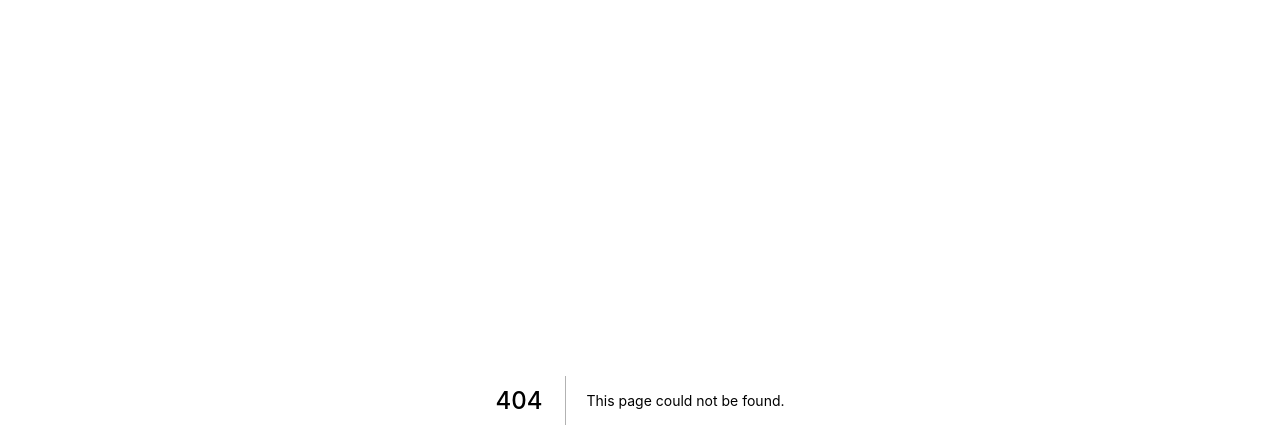
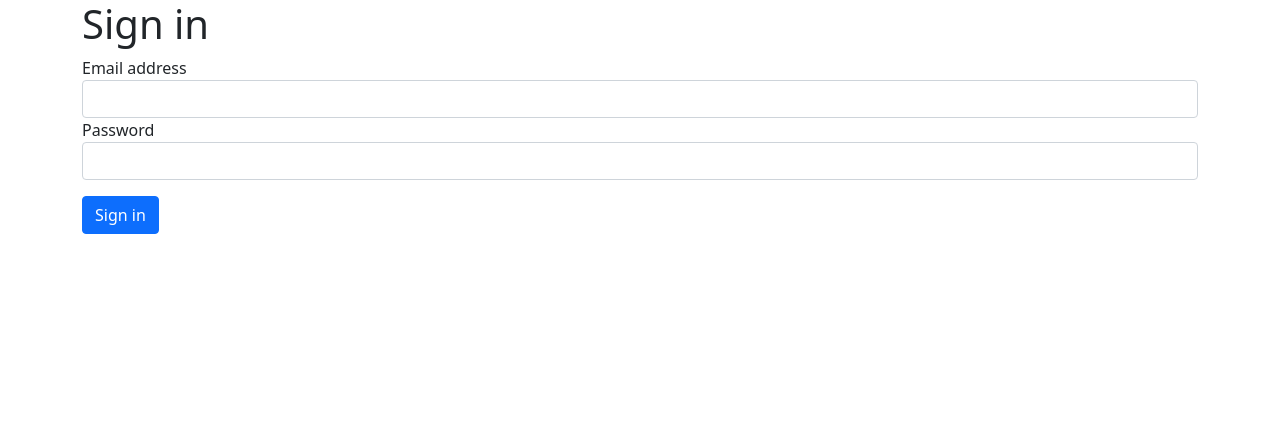
Before and after one commit to unicdeve/ecommerce-microservices, a Next.js app in the folder client/: page /auth/sign-in in a window 1280 px wide. Before the commit this address had no page. Shown: the top 448 px of the page. Built offline with nearby package versions, Linux system fonts and the light colour scheme.

Commit message:
feat: sign in page

```diff
--- /dev/null
+++ b/client/pages/auth/sign-in.js
@@ -0,0 +1,51 @@
+import { useRequest } from '../../hooks/use-request';
+import router from 'next/router';
+
+const Signin = () => {
+	const { values, errors, onChange, doRequest } = useRequest({
+		url: '/api/users/signin',
+		method: 'post',
+		initialState: { email: '', password: '' },
+		onSuccess: (data) => router.push('/'),
+	});
+
+	const { email, password } = values;
+
+	const onSubmit = async (e) => {
+		e.preventDefault();
+		await doRequest();
+	};
+
+	return (
+		<form onSubmit={onSubmit} className='container'>
+			<h1>Sign in</h1>
+
+			<div className='form-group'>
+				<label htmlFor='email'>Email address</label>
+				<input
+					name='email'
+					type='text'
+					className='form-control'
+					value={email}
+					onChange={onChange}
+				/>
+			</div>
+
+			<div className='form-group'>
+				<label htmlFor='password'>Password</label>
+				<input
+					name='password'
+					type='password'
+					className='form-control'
+					value={password}
+					onChange={onChange}
+				/>
+			</div>
+
+			{errors}
+			<button className='btn btn-primary mt-3'>Sign in</button>
+		</form>
+	);
+};
+
+export default Signin;
```
Also changed, not shown: client/pages/index.js (+6 -2 lines).
